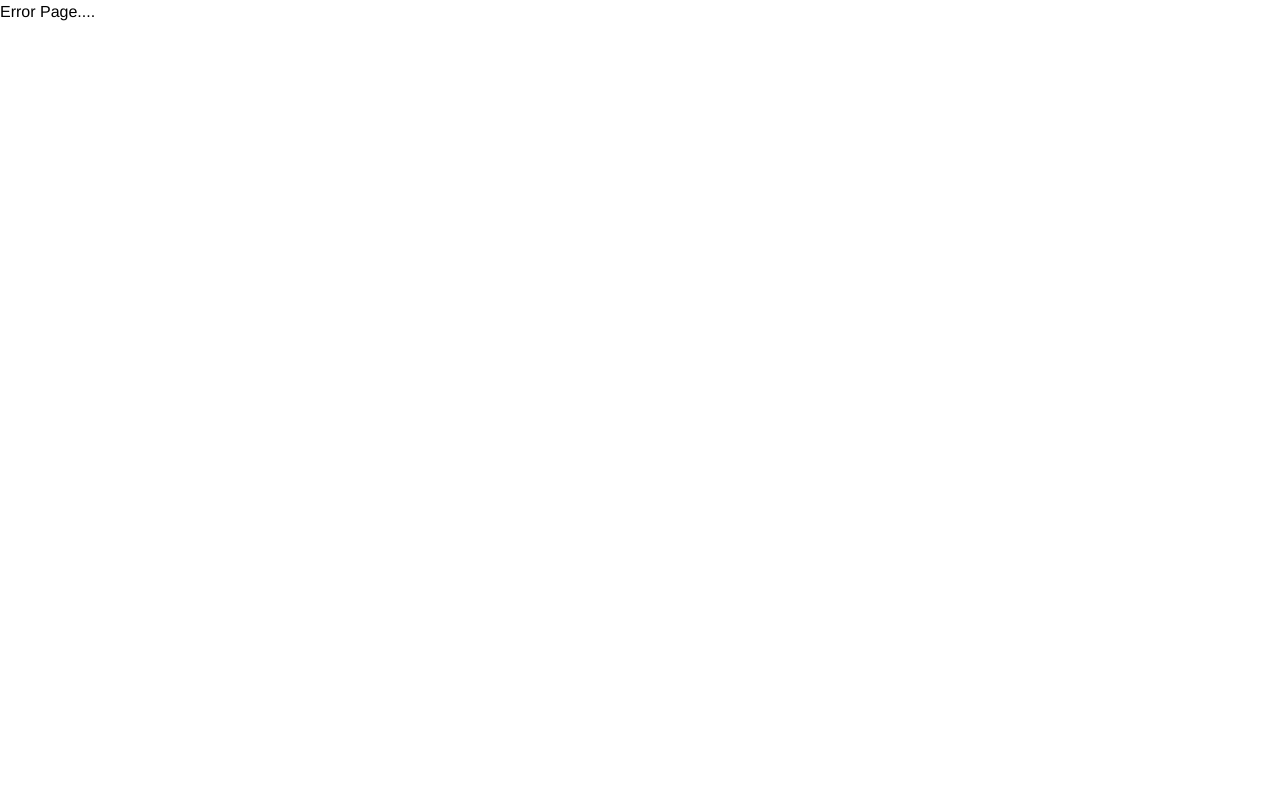
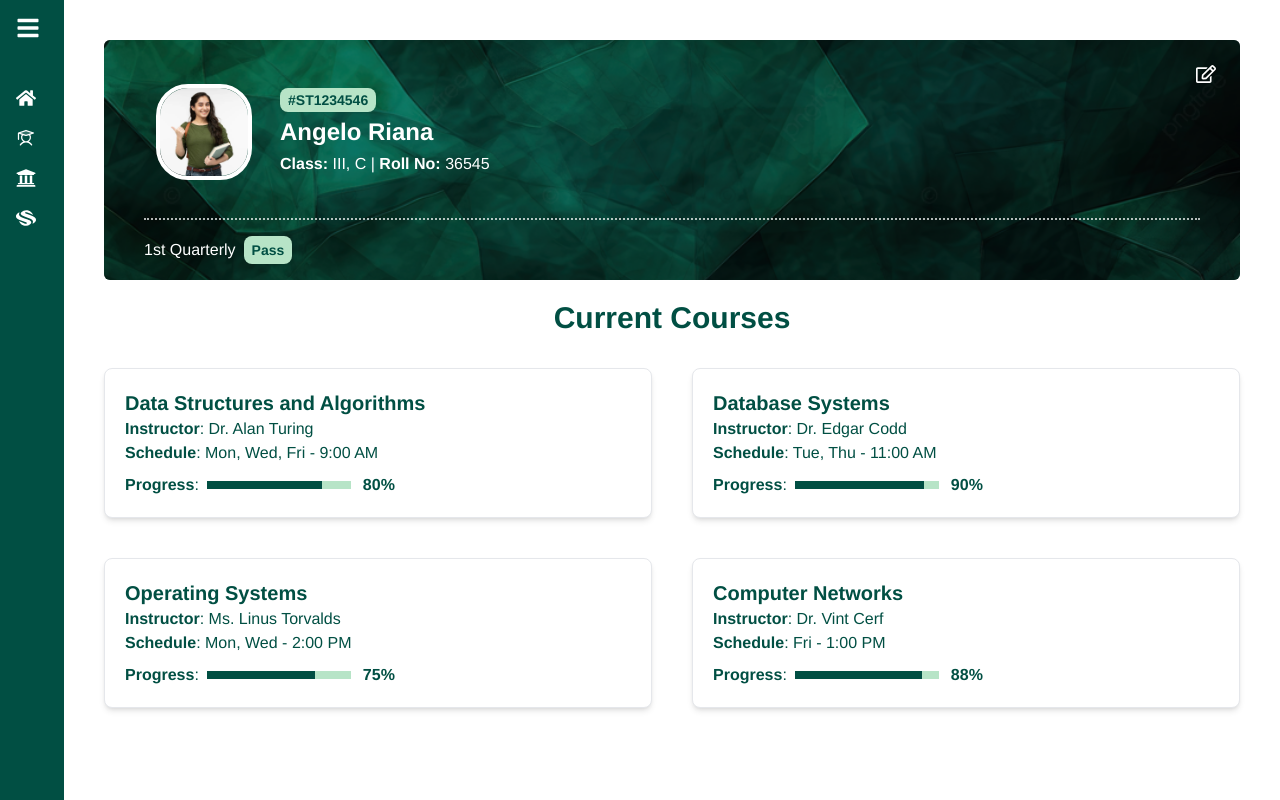
Before and after one commit to moriyam-mohona/UniPortal-C, a React (Vite) app: page /Dashboard/Student-Portal in a window 1280 px wide. Before the commit this address had no page. Built offline with nearby package versions, Linux system fonts and the light colour scheme.

Commit message:
ADD: Students Courses

```diff
--- a/src/Components/Dashboard/Sidebar/Sidebar.jsx
+++ b/src/Components/Dashboard/Sidebar/Sidebar.jsx
@@ -15,17 +15,17 @@ const Sidebar = () => {
     { name: "Dashboard", path: "/", icon: <FaHome /> },
     {
       name: "Student Portal",
-      path: "/Dashboard/StudentPortal",
+      path: "/Dashboard/Student-Portal",
       icon: <PiStudentDuotone />,
     },
     {
       name: "Faculty Overview",
-      path: "/Dashboard/FacultyOverview",
+      path: "/Dashboard/Faculty-Overview",
       icon: <FaUniversity />,
     },
     {
       name: "Enroll In Courses",
-      path: "/Dashboard/EnrollInCourses",
+      path: "/Dashboard/Enroll-in-Courses",
       icon: <SiStudyverse />,
     },
   ];
--- /dev/null
+++ b/src/Components/Dashboard/StudentPortal/Sections/StudentsCourses.jsx
@@ -0,0 +1,66 @@
+import { useState, useEffect } from "react";
+import { motion } from "framer-motion";
+import courseData from "../../../../assets/JsonFiles/CourseData.json";
+import { Link } from "react-router-dom";
+
+const StudentsCourses = () => {
+  const [courses, setCourses] = useState([]);
+
+  useEffect(() => {
+    const fetchCourses = () => {
+      setCourses(courseData);
+    };
+
+    fetchCourses();
+  }, []);
+
+  return (
+    <div className="">
+      <h2 className="text-3xl font-extrabold mb-8 text-emerald text-center">
+        Current Courses
+      </h2>
+      <div className="grid grid-cols-1 md:grid-cols-2 gap-2 md:gap-4 lg:gap-10">
+        {courses.map((course) => (
+          <motion.div
+            key={course.id}
+            className="p-5 border rounded-lg shadow-md bg-white"
+            initial={{ opacity: 0, y: 20 }}
+            animate={{ opacity: 1, y: 0 }}
+            exit={{ opacity: 0, y: 20 }}
+            transition={{ duration: 0.3 }}
+            whileHover={{ scale: 1.05 }}
+          >
+            <Link
+              to={`/Dashboard/Course-Details/${course.id}`}
+              className="text-lg lg:text-xl font-bold text-emerald hover:underline"
+            >
+              {course.name}
+            </Link>
+            <p className="text-emerald">
+              <span className="font-bold">Instructor</span>: {course.instructor}
+            </p>
+            <p className="text-emerald mb-2">
+              <span className="font-bold">Schedule</span>: {course.schedule}
+            </p>
+            <div className="flex items-center">
+              <span className="text-emerald">
+                <span className="font-bold">Progress</span>:{" "}
+              </span>
+              <div className="w-36 h-2 bg-lightMoss ml-2">
+                <div
+                  className="h-full bg-emerald"
+                  style={{ width: course.progress }}
+                ></div>
+              </div>
+              <span className="ml-3 font-semibold text-emerald">
+                {course.progress}
+              </span>
+            </div>
+          </motion.div>
+        ))}
+      </div>
+    </div>
+  );
+};
+
+export default StudentsCourses;
--- a/src/Components/Dashboard/StudentPortal/StudentPortal/StudentPortal.jsx
+++ b/src/Components/Dashboard/StudentPortal/StudentPortal/StudentPortal.jsx
@@ -1,9 +1,11 @@
 import StudentProfile from "../Sections/StudentProfile";
+import StudentsCourses from "../Sections/StudentsCourses";
 
 const StudentPortal = () => {
   return (
-    <div>
+    <div className="space-y-5">
       <StudentProfile />
+      <StudentsCourses />
     </div>
   );
 };
--- /dev/null
+++ b/src/Components/Dashboard/StudentPortal/Subsections/CourseDetails.jsx
@@ -0,0 +1,57 @@
+import { useParams, useNavigate } from "react-router-dom";
+import courseData from "../../../../assets/JsonFiles/CourseData.json";
+import { IoArrowBack } from "react-icons/io5";
+
+const CourseDetails = () => {
+  const { id } = useParams();
+  const navigate = useNavigate();
+  const course = courseData.find((course) => course.id === parseInt(id));
+
+  if (!course) {
+    return (
+      <div className="flex justify-center items-center h-screen text-xl text-red-500">
+        Course not found.
+      </div>
+    );
+  }
+
+  return (
+    <div className="min-h-screen flex items-center justify-center">
+      <div className="mx-auto p-6 md:p-14 bg-white rounded-lg shadow-lg transition-transform transform hover:scale-105">
+        <button
+          onClick={() => navigate("/Dashboard/Student-Portal")}
+          className="mb-4 px-4 py-2 bg-emerald text-white rounded hover:bg-emerald-dark transition duration-300"
+        >
+          <IoArrowBack />
+        </button>
+        <h1 className="text-3xl font-bold text-emerald mb-4">{course.name}</h1>
+        <p className="text-sm md:text-base mb-2">
+          <strong className="text-emerald">Instructor:</strong>{" "}
+          {course.instructor}
+        </p>
+        <p className="text-sm md:text-base mb-2">
+          <strong className="text-emerald">Schedule:</strong> {course.schedule}
+        </p>
+        <p className="text-sm md:text-base mb-2">
+          <strong className="text-emerald">Description:</strong>{" "}
+          {course.description}
+        </p>
+        <p className="text-sm md:text-base mb-2">
+          <strong className="text-emerald">Credits:</strong> {course.credits}
+        </p>
+        <h2 className="text-2xl text-emerald font-semibold mt-6 mb-2">
+          Syllabus:
+        </h2>
+        <ul className="list-disc list-inside space-y-1">
+          {course.syllabus.map((item, index) => (
+            <li key={index} className="text-sm md:text-base">
+              {item}
+            </li>
+          ))}
+        </ul>
+      </div>
+    </div>
+  );
+};
+
+export default CourseDetails;
--- /dev/null
+++ b/src/assets/JsonFiles/CourseData.json
@@ -0,0 +1,70 @@
+[
+  {
+    "id": 1,
+    "name": "Data Structures and Algorithms",
+    "instructor": "Dr. Alan Turing",
+    "schedule": "Mon, Wed, Fri - 9:00 AM",
+    "progress": "80%",
+    "description": "This course covers the fundamental data structures and algorithms used in computer science, focusing on efficiency and performance.",
+    "credits": 3,
+    "syllabus": [
+      "Introduction to Data Structures",
+      "Arrays and Linked Lists",
+      "Stacks and Queues",
+      "Trees and Graphs",
+      "Sorting Algorithms",
+      "Searching Algorithms"
+    ]
+  },
+  {
+    "id": 2,
+    "name": "Database Systems",
+    "instructor": "Dr. Edgar Codd",
+    "schedule": "Tue, Thu - 11:00 AM",
+    "progress": "90%",
+    "description": "An introduction to database systems, including database design, SQL, and transaction management.",
+    "credits": 3,
+    "syllabus": [
+      "Introduction to Databases",
+      "Entity-Relationship Models",
+      "Normalization",
+      "SQL Queries",
+      "Transaction Management",
+      "Database Security"
+    ]
+  },
+  {
+    "id": 3,
+    "name": "Operating Systems",
+    "instructor": "Ms. Linus Torvalds",
+    "schedule": "Mon, Wed - 2:00 PM",
+    "progress": "75%",
+    "description": "This course introduces the concepts of operating systems, including process management, memory management, and file systems.",
+    "credits": 3,
+    "syllabus": [
+      "Introduction to Operating Systems",
+      "Process Management",
+      "Threads and Concurrency",
+      "Memory Management",
+      "File Systems",
+      "Security and Protection"
+    ]
+  },
+  {
+    "id": 4,
+    "name": "Computer Networks",
+    "instructor": "Dr. Vint Cerf",
+    "schedule": "Fri - 1:00 PM",
+    "progress": "88%",
+    "description": "An overview of computer networking concepts, including network protocols, architectures, and security.",
+    "credits": 3,
+    "syllabus": [
+      "Introduction to Networking",
+      "Network Protocols",
+      "Network Architectures",
+      "Wireless Networking",
+      "Network Security",
+      "Future of Networking"
+    ]
+  }
+]
```
Also changed, not shown: src/Components/Routes/Routes.jsx (+6 -3 lines).
